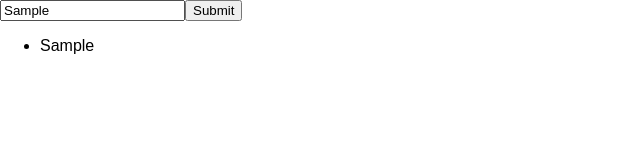
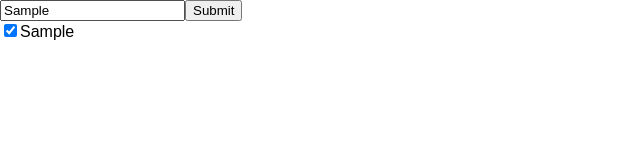
Before and after one commit to Druthi/to-do-list-react, a React (Create React App) app: page / in a window 1280 px wide. Both pictures are taken after typing "Sample" into the empty fields and a click on the button "Submit". Shown: the top 160 px of the page, without its empty margins (0-640 px from the left). Built offline with nearby package versions, Linux system fonts and the light colour scheme.

Commit message:
Task input rendered as checkbox with a toggle function

```diff
--- a/src/components/App.js
+++ b/src/components/App.js
@@ -7,7 +7,8 @@ class App extends React.Component {
 
     this.state = {
         inputValue :"",
-        displayValue : []
+        displayValue : [],
+        isChecked: true
     };
 }
 display = (event) => {
@@ -22,6 +23,19 @@ handleChange = (event) => {
   this.setState({inputValue: event.target.value})
 }
 
+showTask = (listValue) => {
+  return <label>
+  <input type="checkbox"
+    checked={this.state.isChecked}
+    onChange={this.toggleChange}
+  />{listValue}</label>
+  }
+
+  toggleChange = () =>{
+    this.setState(prevState => ({isChecked: !prevState.isChecked }));
+  }
+
+
   render() {
     const { inputValue, displayValue } = this.state;
     return (
@@ -29,10 +43,9 @@ handleChange = (event) => {
        <form onSubmit={this.display}>
        <input type = "text" value={this.state.inputValue} onChange={(e) => this.handleChange(e)}/>
        <button type = "submit">Submit</button>
-       <ul>
-         {this.state.displayValue.map((listValue) =>{
-         return <li>{listValue}</li>})}
-        </ul>
+       <div>
+         {this.state.displayValue.map(this.showTask)}
+        </div>
        </form>
       </div>
     )
```
